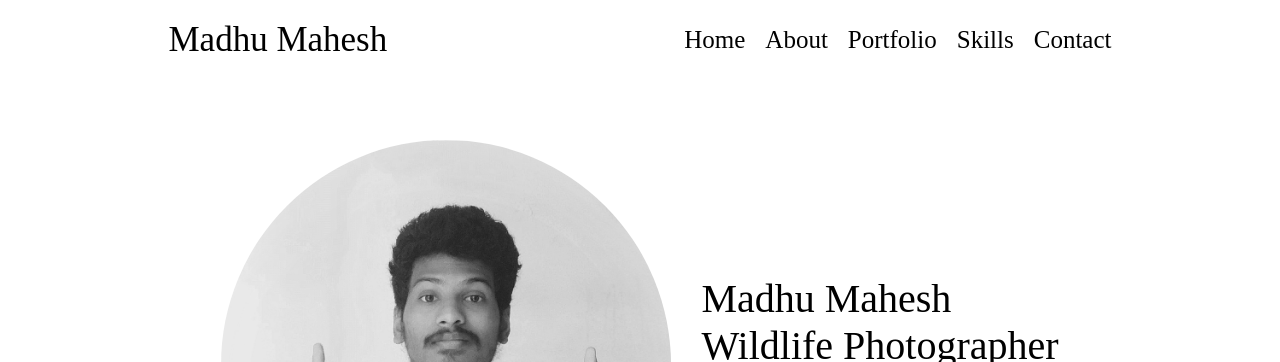
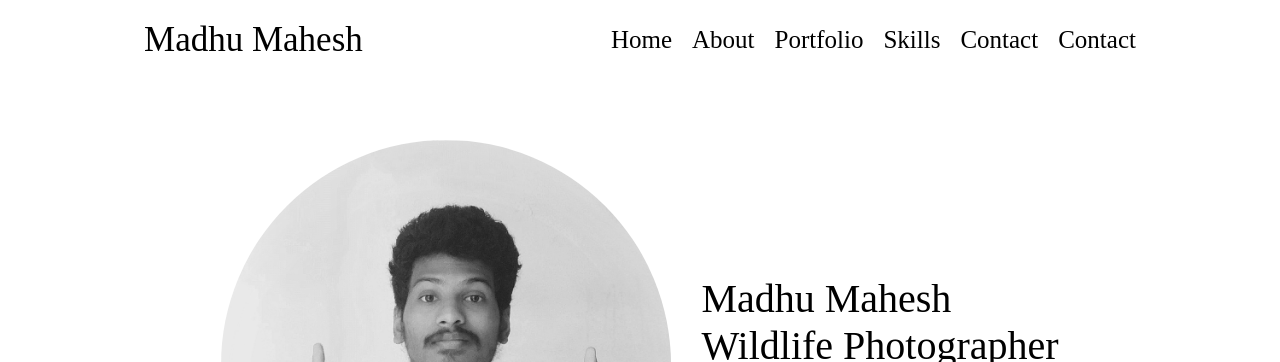
Before and after one commit to Mady07112000/Project_Portfolio_04-25, a plain HTML site: page profile.html in a window 1280 px wide. Shown: the top 362 px of the page. Drawn offline with Linux system fonts and the light colour scheme.

Commit message:
test commit-2

```diff
--- a/profile.html
+++ b/profile.html
@@ -19,6 +19,8 @@
             <div><a href="#Portfolio">Portfolio</a></div>
             <div><a href="#Skills">Skills</a></div>
             <div><a href="#Contact">Contact</a></div>
+            <div><a href="#XYZ">Contact</a></div>
+
           </nav>
         </div>
       </header>
```
